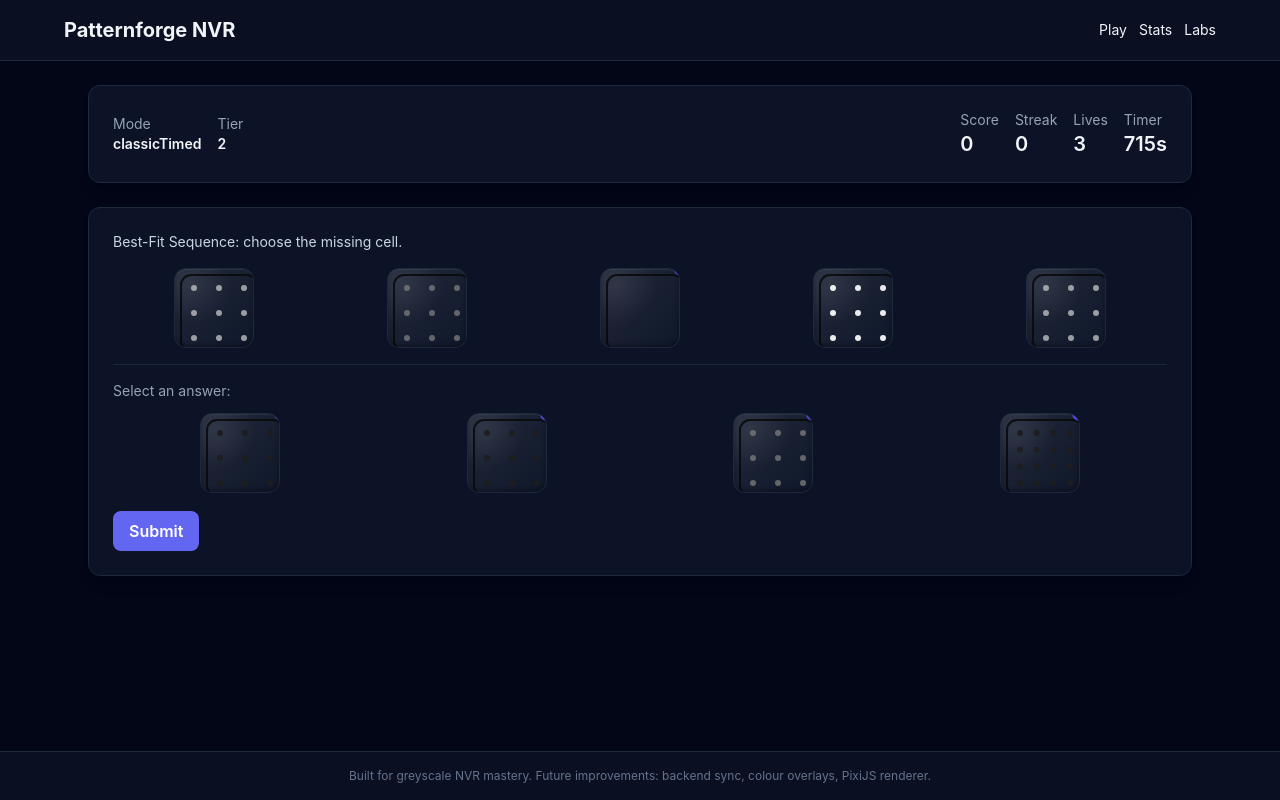
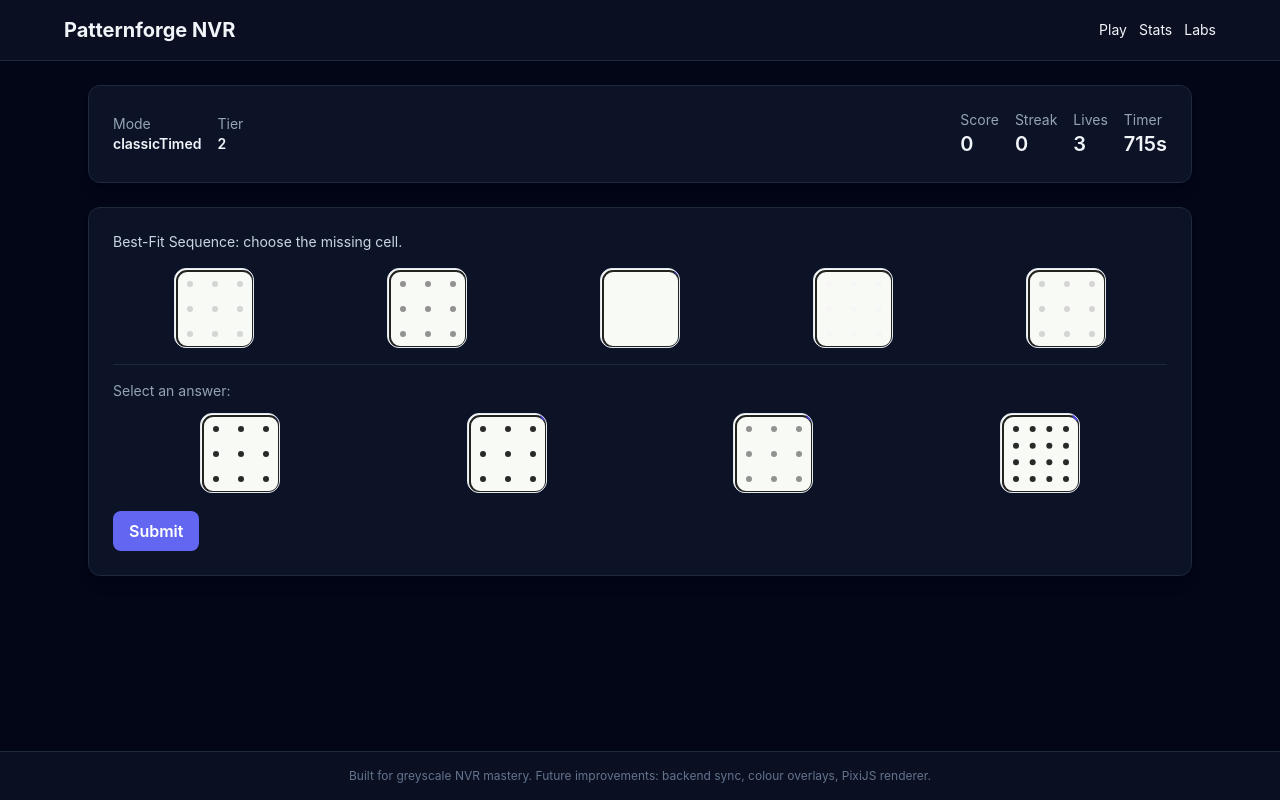
Before and after one commit to Deju2099/patternforge01, an Angular app: page /game in a window 1280 px wide. Built offline with nearby package versions, Linux system fonts and the light colour scheme.

Commit message:
Adjust puzzle cell sizing and styling

```diff
--- a/src/app/components/puzzle-cell/puzzle-cell.component.html
+++ b/src/app/components/puzzle-cell/puzzle-cell.component.html
@@ -1,4 +1,4 @@
-<div class="glass-cell w-20 h-20 flex items-center justify-center relative" [class.border-indigo-400]="selected">
-  <canvas #canvas width="80" height="80" class="absolute inset-1 rounded-lg"></canvas>
+<div class="glass-cell w-[80px] h-[80px] flex items-center justify-center relative" [class.border-indigo-400]="selected">
+  <canvas #canvas width="80" height="80" class="absolute inset-0 rounded-lg"></canvas>
   <span *ngIf="label" class="absolute -top-2 -right-2 text-[10px] bg-indigo-600 text-white rounded-full px-1">{{ label }}</span>
 </div>
--- a/src/styles.css
+++ b/src/styles.css
@@ -25,18 +25,8 @@
     position: relative;
     overflow: hidden;
     border-radius: 0.75rem; /* rounded-xl */
-    border: 1px solid #1e293b; /* slate-800 */
-    background-color: #0f172a; /* slate-900 */
-    box-shadow: inset 0 1px 1px rgba(255, 255, 255, 0.08), inset 0 -2px 4px rgba(0, 0, 0, 0.35);
-    background-image: linear-gradient(135deg, rgba(255,255,255,0.08), rgba(255,255,255,0));
-  }
-
-  .glass-cell::before {
-    content: '';
-    position: absolute;
-    inset: 0;
-    background: radial-gradient(circle at 20% 20%, rgba(255,255,255,0.08), transparent 45%);
-    pointer-events: none;
+    border: 1px solid #e2e8f0; /* slate-200 */
+    background-color: #f8faf5; /* off-white */
   }
 
   .app-shell {
```
